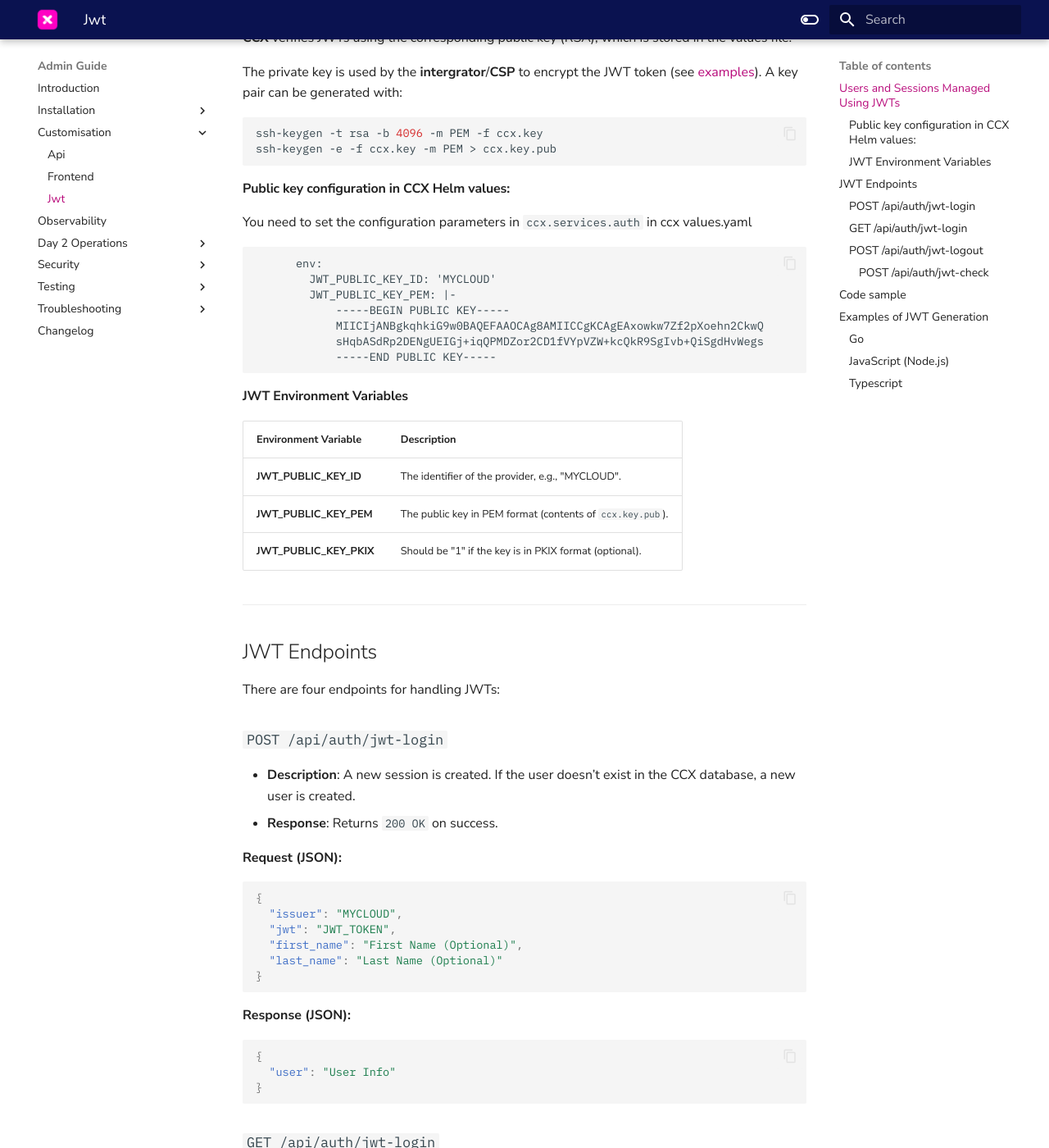
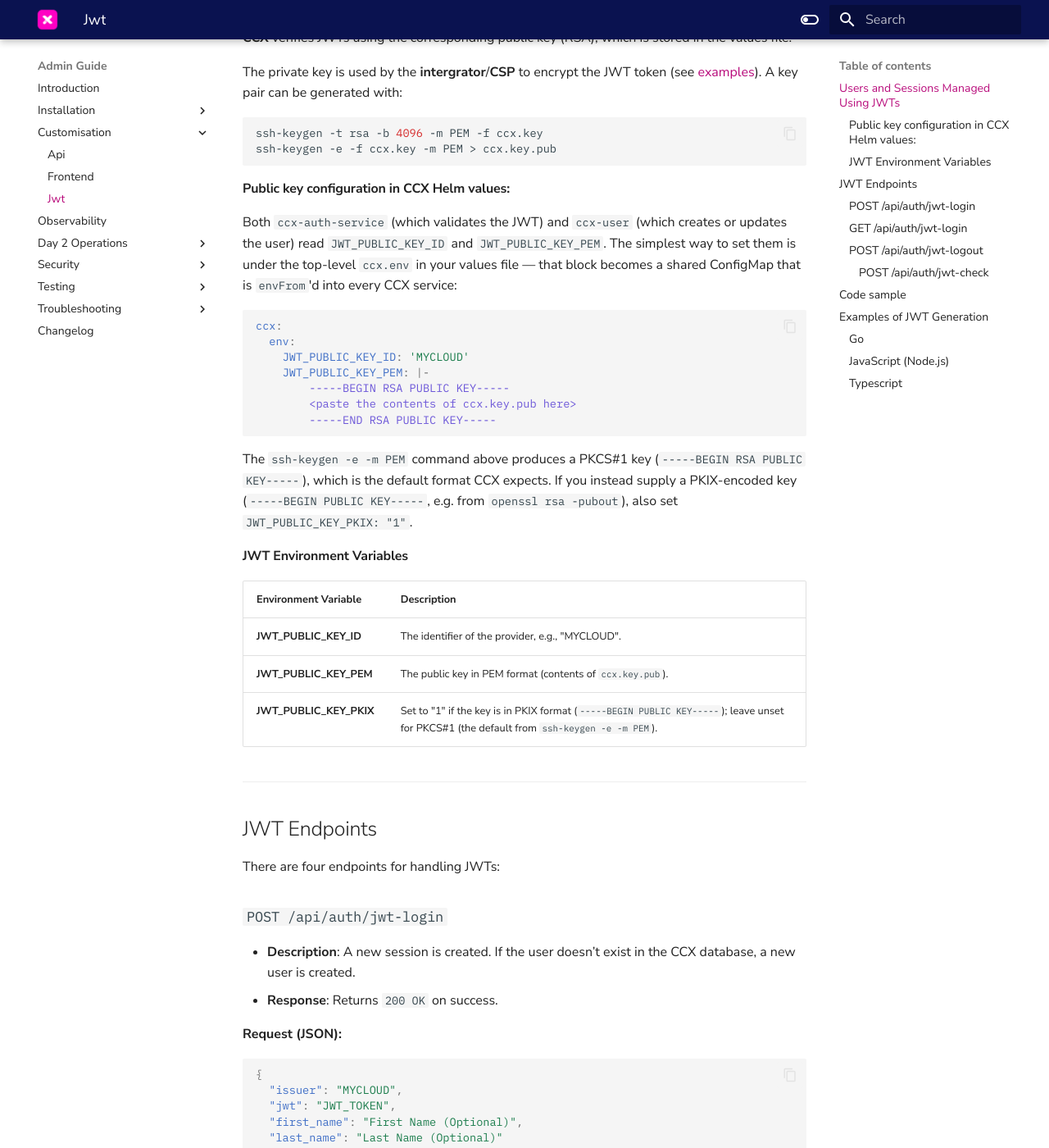
Before and after one commit to severalnines/ccx-docs, an MkDocs documentation site: the page built from docs/admin/Customisation/JWT.md, in a window 1280 px wide and 1400 px high, scrolled down 1240 px. Shown: the whole window at 82% size. Built offline with MkDocs 1.6.1 and Material for MkDocs 9.7.7, drawn with Linux system fonts in a browser that asks for light colours; comment, search, counter and statistics services are not loaded.

Commit message:
JWT docs: recommend ccx.env, fix PKCS#1 vs PKIX example (#67)
* JWT docs: recommend ccx.env, fix PKCS#1 vs PKIX example

JWT_PUBLIC_KEY_ID and JWT_PUBLIC_KEY_PEM are consumed by both
ccx-auth-service and ccx-user, so set them under the global ccx.env
(shared ConfigMap envFrom'd into every service) instead of just
ccx.services.auth.env.

The example key shown was PKIX (-----BEGIN PUBLIC KEY-----) but the
ssh-keygen command above produces PKCS#1 (-----BEGIN RSA PUBLIC KEY-----).
Switched the example to PKCS#1 and clarified when JWT_PUBLIC_KEY_PKIX=1
is needed.

Co-Authored-By: Claude Opus 4.7 <noreply@anthropic.com>

````diff
--- a/docs/admin/Customisation/JWT.md
+++ b/docs/admin/Customisation/JWT.md
@@ -27,25 +27,27 @@ ssh-keygen -e -f ccx.key -m PEM > ccx.key.pub
 
 #### Public key configuration in CCX Helm values:
 
-You need to set the configuration parameters in `ccx.services.auth` in ccx values.yaml
+Both `ccx-auth-service` (which validates the JWT) and `ccx-user` (which creates or updates the user) read `JWT_PUBLIC_KEY_ID` and `JWT_PUBLIC_KEY_PEM`. The simplest way to set them is under the top-level `ccx.env` in your values file — that block becomes a shared ConfigMap that is `envFrom`'d into every CCX service:
 
+```yaml
+ccx:
+  env:
+    JWT_PUBLIC_KEY_ID: 'MYCLOUD'
+    JWT_PUBLIC_KEY_PEM: |-
+        -----BEGIN RSA PUBLIC KEY-----
+        <paste the contents of ccx.key.pub here>
+        -----END RSA PUBLIC KEY-----
 ```
-      env:
-        JWT_PUBLIC_KEY_ID: 'MYCLOUD'
-        JWT_PUBLIC_KEY_PEM: |-
-            -----BEGIN PUBLIC KEY-----
-            MIICIjANBgkqhkiG9w0BAQEFAAOCAg8AMIICCgKCAgEAxowkw7Zf2pXoehn2CkwQ
-            sHqbASdRp2DENgUEIGj+iqQPMDZor2CD1fVYpVZW+kcQkR9SgIvb+QiSgdHvWegs
-            -----END PUBLIC KEY-----
-```
+
+The `ssh-keygen -e -m PEM` command above produces a PKCS#1 key (`-----BEGIN RSA PUBLIC KEY-----`), which is the default format CCX expects. If you instead supply a PKIX-encoded key (`-----BEGIN PUBLIC KEY-----`, e.g. from `openssl rsa -pubout`), also set `JWT_PUBLIC_KEY_PKIX: "1"`.
 
 #### JWT Environment Variables
 
-| Environment Variable    | Description                                               |
-| ----------------------- | --------------------------------------------------------- |
-| **JWT_PUBLIC_KEY_ID**   | The identifier of the provider, e.g., "MYCLOUD".      |
-| **JWT_PUBLIC_KEY_PEM**  | The public key in PEM format (contents of `ccx.key.pub`). |
-| **JWT_PUBLIC_KEY_PKIX** | Should be "1" if the key is in PKIX format (optional).    |
+| Environment Variable    | Description                                                                                                 |
+| ----------------------- | ----------------------------------------------------------------------------------------------------------- |
+| **JWT_PUBLIC_KEY_ID**   | The identifier of the provider, e.g., "MYCLOUD".                                                            |
+| **JWT_PUBLIC_KEY_PEM**  | The public key in PEM format (contents of `ccx.key.pub`).                                                   |
+| **JWT_PUBLIC_KEY_PKIX** | Set to "1" if the key is in PKIX format (`-----BEGIN PUBLIC KEY-----`); leave unset for PKCS#1 (the default from `ssh-keygen -e -m PEM`). |
 
 ---
 
````
